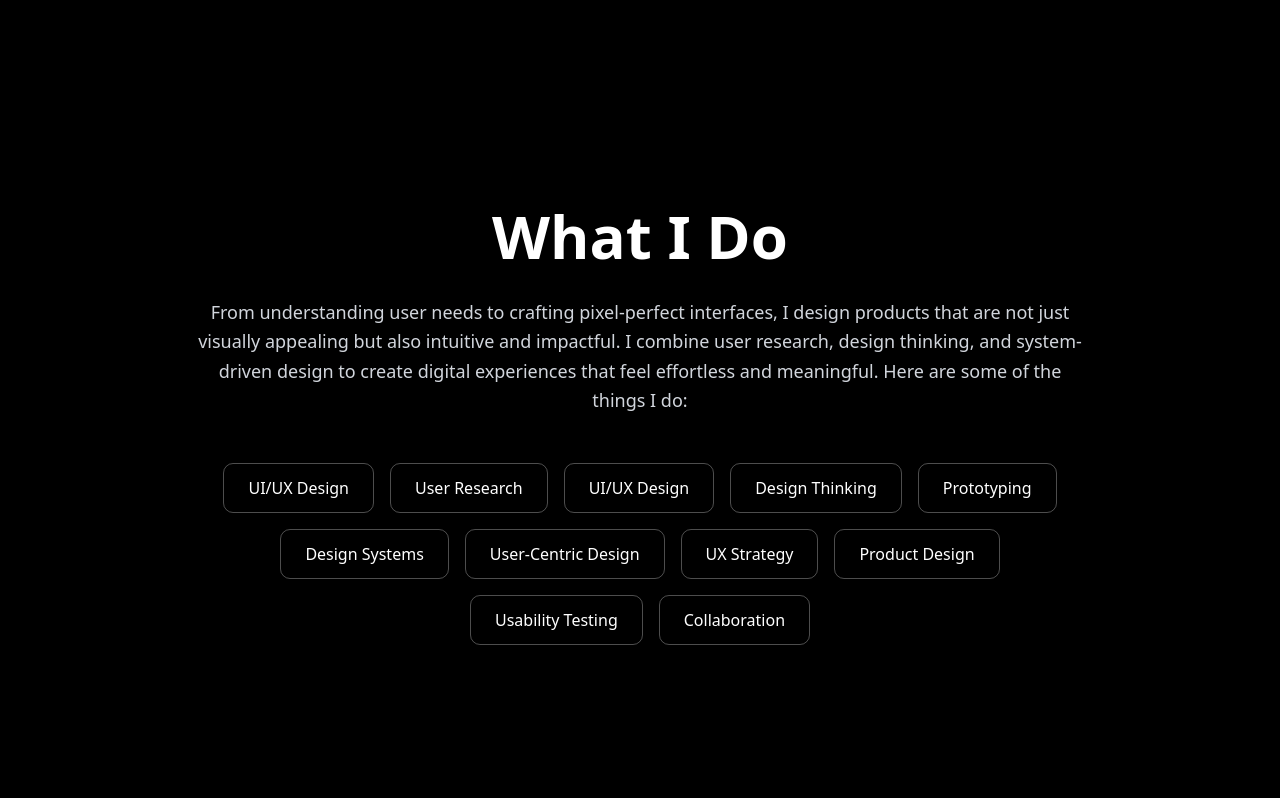
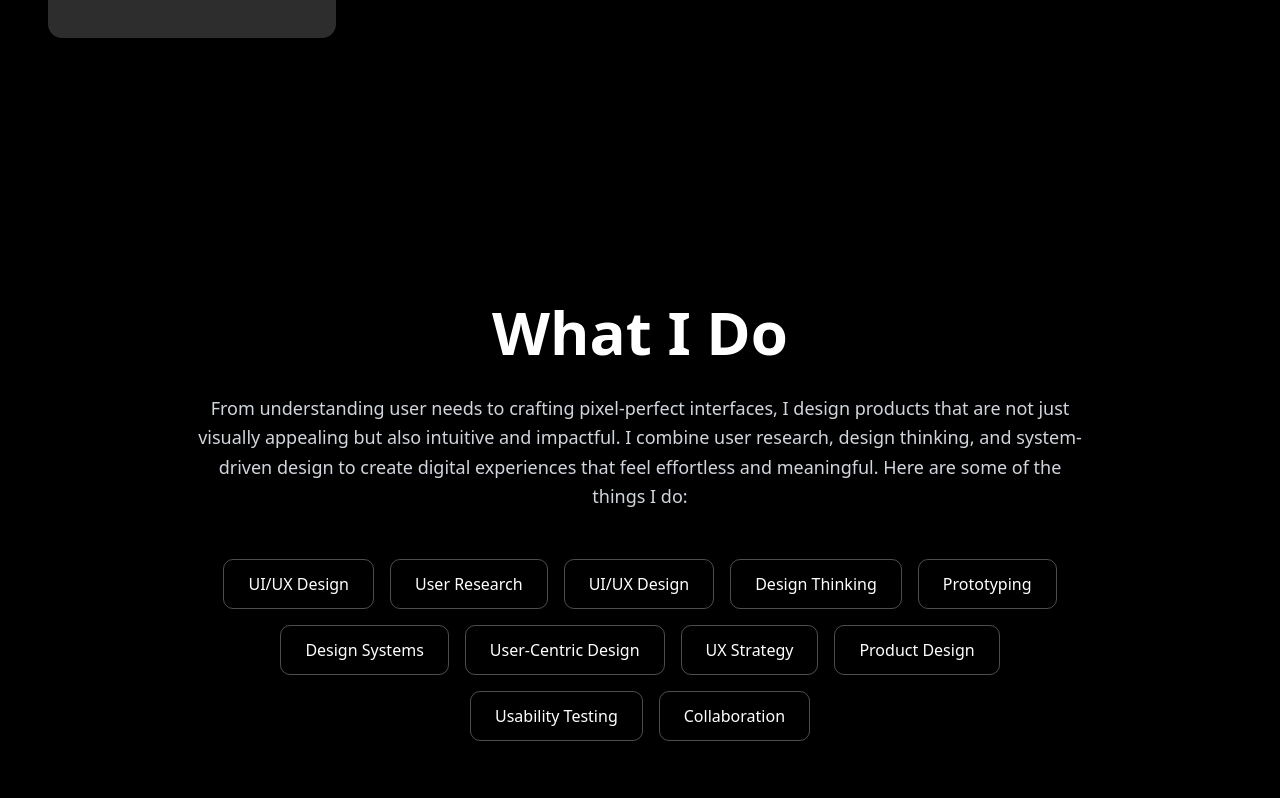
Before and after one commit to guptaRishi00/Shristi-port, a Next.js app: page / in a window 1280 px wide. Shown: the part 1554-2352 px from the top of the page. Built offline with nearby package versions, Linux system fonts and the light colour scheme.

Commit message:
Updated home page

```diff
--- a/app/page.tsx
+++ b/app/page.tsx
@@ -10,20 +10,20 @@ import FeaturedProjects from "@/components/FeaturedProjects";
 
 export default function Home() {
   return (
-    <main className="relative bg-black flex flex-col items-center overflow-hidden mx-auto px-5 sm:px-10">
+    <main className="relative bg-black flex flex-col items-center overflow-hidden">
 
       {/* Navbar */}
-      <div className="max-w-7xl w-full">
+      <div className="w-full max-w-7xl px-5 sm:px-10">
         <Navbar />
       </div>
 
       {/* Hero Section - Full Width */}
-      <div className="-mx-5 sm:-mx-10 w-screen">
+      <div className="w-full">
         <Hero />
       </div>
 
-      {/* Main Content Sections */}
-      <div className="max-w-7xl w-full">
+      {/* Main Content Sections - Centered with Equal Padding */}
+      <div className="w-full max-w-7xl px-5 sm:px-10 py-12 flex flex-col items-center space-y-12">
         <About />
         <WhatIDo />
         <FeaturedProjects />
@@ -33,7 +33,7 @@ export default function Home() {
       </div>
 
       {/* Footer - Full Width */}
-      <div className="-mx-5 sm:-mx-10 w-screen">
+      <div className="w-full">
         <Footer />
       </div>
 
```
